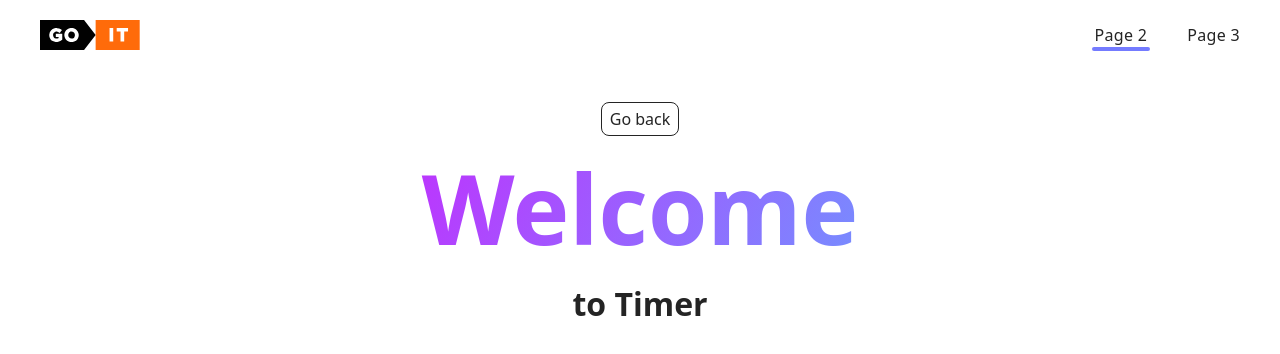
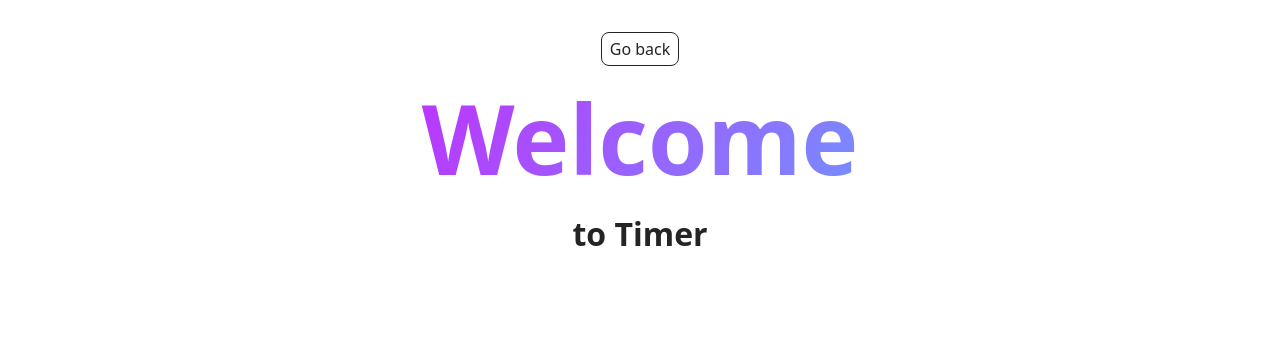
Before and after one commit to Vasyl-Khaiitov/goit-js-hw-10, a plain HTML site: page 1-timer.html in a window 1280 px wide. Drawn offline with Linux system fonts and the light colour scheme.

Commit message:
Deploying to gh-pages from @ Vasyl-Khaiitov/goit-js-hw-10@3fa5e01e4da6e0432b18673813eda43c021971fa 🚀

```diff
--- a/1-timer.html
+++ b/1-timer.html
@@ -12,26 +12,6 @@
 </head>
 
 <body>
-  <header class="header">
-  <div class="container">
-    <nav class="nav">
-      <a class="nav-logo" href="./index.html" aria-label="Site logo">
-        <svg class="nav-logo-icon" width="100" height="30">
-          <use href="/goit-js-hw-10/assets/sprite-E8vg0sBb.svg#logo"></use>
-        </svg>
-      </a>
-      <ul class="nav-list">
-        <li class="nav-item">
-          <a class="nav-link active" href="./page-2.html">Page 2</a>
-        </li>
-        <li class="nav-item">
-          <a class="nav-link {=$highlight-curr}" href="./page-3.html">Page 3</a>
-        </li>
-      </ul>
-    </nav>
-  </div>
-</header>
-
 
   <main>
     <div class="container">
```
Also changed, not shown: assets/sprite-E8vg0sBb.svg (deleted).
